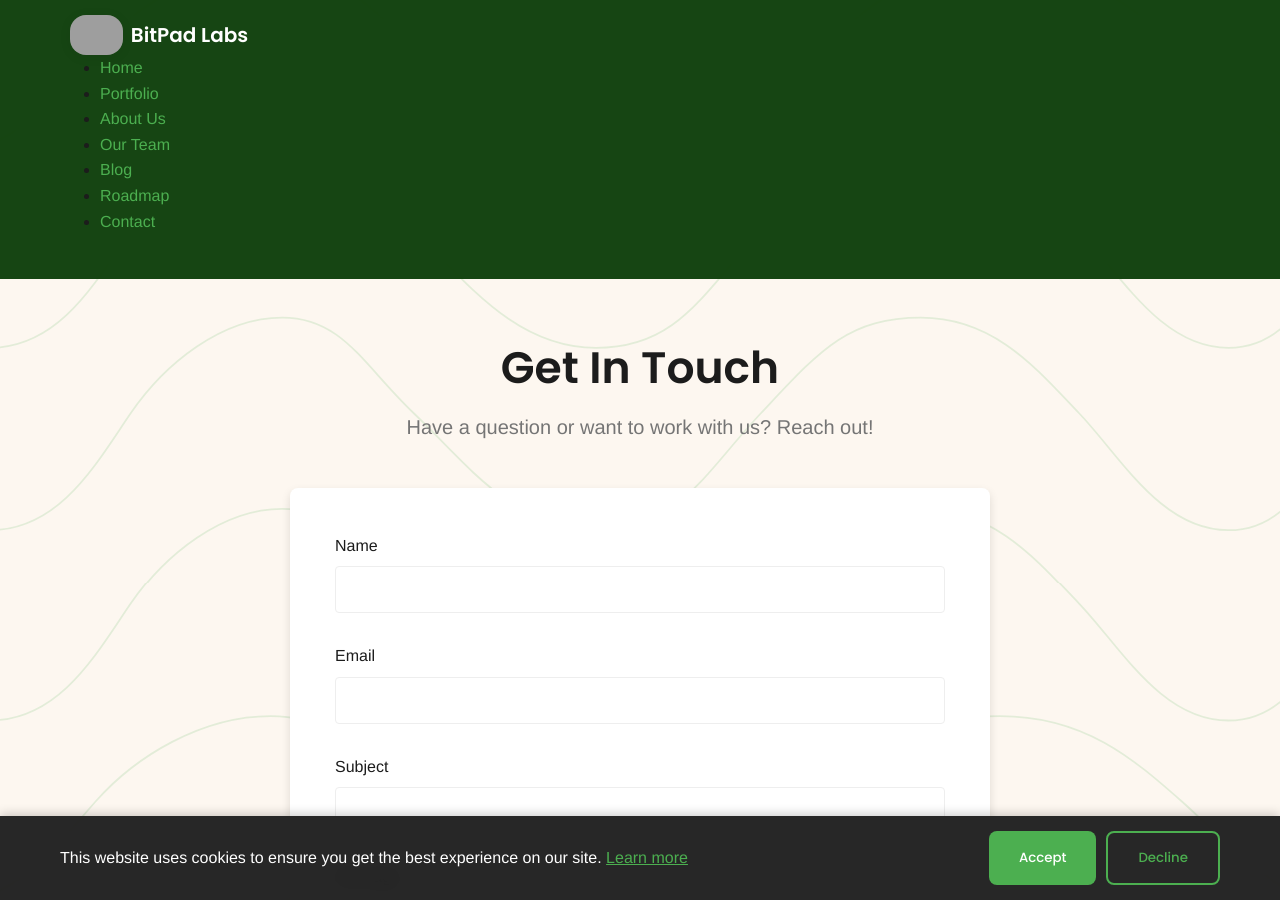
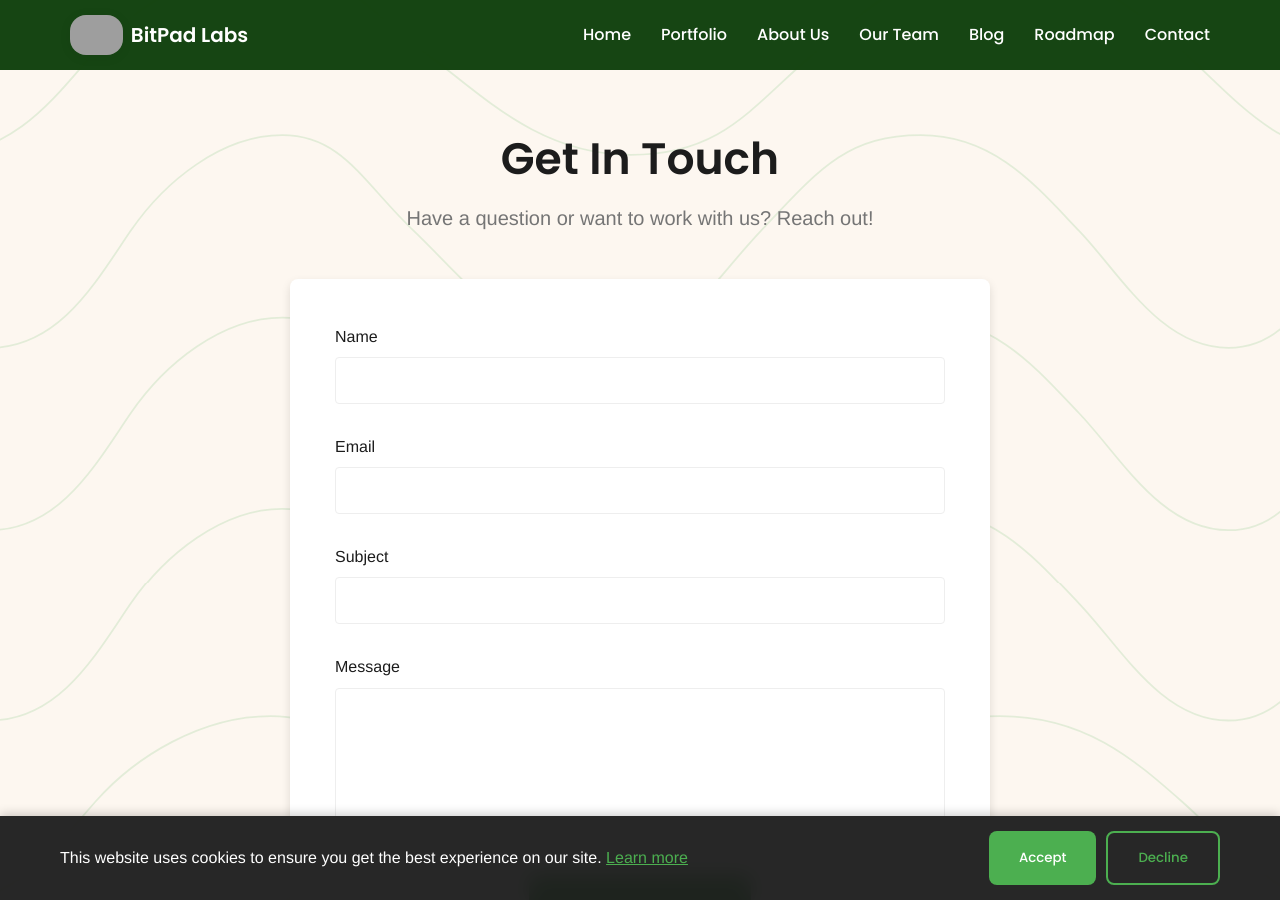
Before and after one commit to BitPadLabs/BitPadLabs-Site, a Jekyll site: the page built from contact.html, in a window 1280 px wide and 900 px high. Built offline with Jekyll 4.4.1, drawn with Linux system fonts in a browser that asks for light colours; grey boxes are pictures that could not be loaded.

Commit message:
Refactor header structure to consolidate navigation for mobile and desktop

```diff
--- a/_includes/header.html
+++ b/_includes/header.html
@@ -1,36 +1,10 @@
 <header class="site-header">
   <div class="container">
-    <div class="header-content">
-      <a href="{{ site.baseurl }}/" class="logo">
+    <a href="{{ site.baseurl }}/" class="logo">
       <img src="{{ "/assets/images/logo.png" | relative_url }}" alt="BitPad Labs Logo">
       <span class="logo-text">BitPad Labs</span>
     </a>
-
-      <!-- Desktop Navigation -->
-      <nav class="desktop-nav">
-        <ul>
-          <li><a href="{{ site.baseurl }}/" {% if page.url == "/" %}class="active"{% endif %}>Home</a></li>
-          <li><a href="{{ site.baseurl }}/portfolio" {% if page.url == "/portfolio/" %}class="active"{% endif %}>Portfolio</a></li>
-          <li><a href="{{ site.baseurl }}/about" {% if page.url == "/about/" %}class="active"{% endif %}>About Us</a></li>
-          <li><a href="{{ site.baseurl }}/team" {% if page.url == "/team/" %}class="active"{% endif %}>Our Team</a></li>
-          <li><a href="{{ site.baseurl }}/blog" {% if page.url == "/blog/" %}class="active"{% endif %}>Blog</a></li>
-          <li><a href="{{ site.baseurl }}/roadmap" {% if page.url == "/roadmap/" %}class="active"{% endif %}>Roadmap</a></li>
-          <li><a href="{{ site.baseurl }}/contact" {% if page.url == "/contact/" %}class="active"{% endif %}>Contact</a></li>
-        </ul>
-      </nav>
-
-      <!-- Mobile Menu Toggle Button -->
-      <button id="mobile-menu-toggle" aria-expanded="false" aria-controls="mobile-nav" aria-label="Toggle navigation menu">
-        <div class="hamburger-icon">
-          <span></span>
-          <span></span>
-          <span></span>
-        </div>
-      </button>
-    </div>
-
-    <!-- Mobile Navigation -->
-    <nav id="mobile-nav">
+    <nav class="main-nav">
       <ul>
         <li><a href="{{ site.baseurl }}/" {% if page.url == "/" %}class="active"{% endif %}>Home</a></li>
         <li><a href="{{ site.baseurl }}/portfolio" {% if page.url == "/portfolio/" %}class="active"{% endif %}>Portfolio</a></li>
@@ -41,8 +15,10 @@
         <li><a href="{{ site.baseurl }}/contact" {% if page.url == "/contact/" %}class="active"{% endif %}>Contact</a></li>
       </ul>
     </nav>
+    <button class="menu-toggle">
+      <span></span>
+      <span></span>
+      <span></span>
+    </button>
   </div>
 </header>
-
-<!-- Make sure to include the mobile menu script -->
-<script src="assets/js/mobileMenu.js"></script>
```
